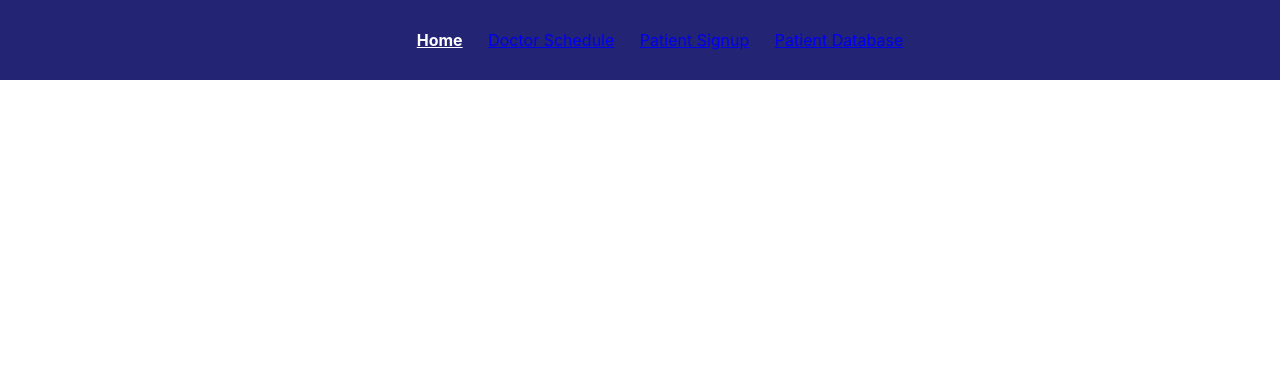
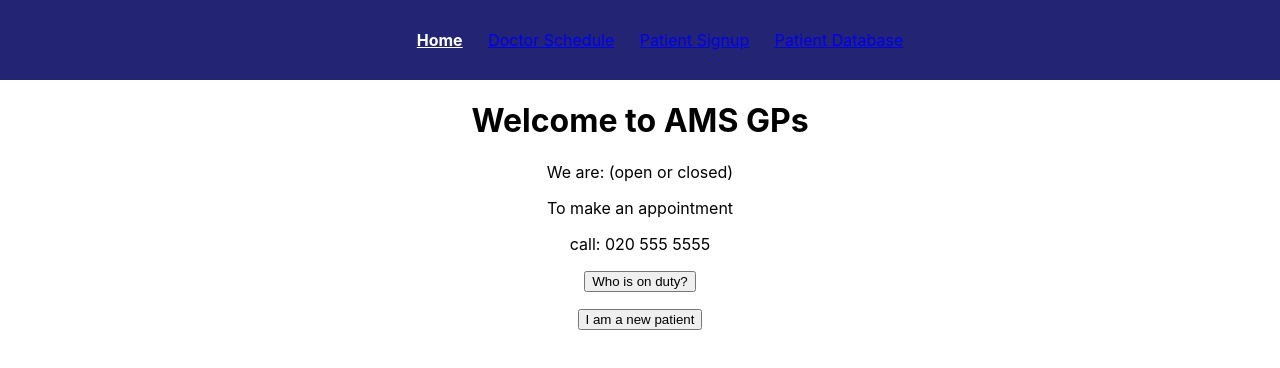
Before and after one commit to StenFrancesco/practice-assessment-week3, a React (Create React App) app: page /home in a window 1280 px wide. Shown: the top 368 px of the page. Built offline with nearby package versions, Linux system fonts and the light colour scheme.

Commit message:
add homepage buttons & appointment component

```diff
--- a/src/App.js
+++ b/src/App.js
@@ -14,7 +14,7 @@ function App() {
       <div className="App">
         <NavBar />
         <Switch>
-          <Route path="/" exact={true} component={HomePage} />
+          <Route path="/home" exact={true} component={HomePage} />
           <Route path="/dutypage" exact={true} component={DutyPage} />
           <Route path="/patientsignup" exact={true} component={PatientSignUp} />
           <Route path="/patientdatabase" exact={true} component={PatientDatabase} />
--- a/src/HomePage.js
+++ b/src/HomePage.js
@@ -1,10 +1,25 @@
 import React from 'react';
 import './App.css';
+import Appointment from './components/Appointment'
+import DutyPage from './DutyPage';
+import PatientSignUp from './PatientSignUp';
+import { Link } from 'react-router-dom'
 
 function HomePage() {
   return (
     <div>
-      <h1>HomePage</h1>
+      <h1>Welcome to AMS GPs</h1>
+      <Appointment />
+      <p>
+        <Link to="/dutypage">
+          <button type="button">Who is on duty?</button>
+        </Link>
+      </p>
+      <p>
+        <Link to="/patientsignup">
+          <button onClick={PatientSignUp}>I am a new patient</button>
+        </Link>
+      </p>
     </div>
   );
 }
--- a/src/components/Appointment.js
+++ b/src/components/Appointment.js
@@ -0,0 +1,14 @@
+import React from 'react'
+import '../App.css'
+
+function Appointment() {
+  return (
+    <div>
+      <p>We are: (open or closed)</p>
+      <p>To make an appointment</p>
+      <p>call: 020 555 5555</p>
+    </div>
+  )
+}
+
+export default Appointment;
--- a/src/components/NavBar.js
+++ b/src/components/NavBar.js
@@ -6,7 +6,7 @@ function NavBar() {
   return (
     <nav>
       <ul>
-        <NavLink to='/' activeClassName="selected" activeStyle={{
+        <NavLink to='/home' activeClassName="selected" activeStyle={{
           fontWeight: "bold",
           color: "white"
         }}>
```
